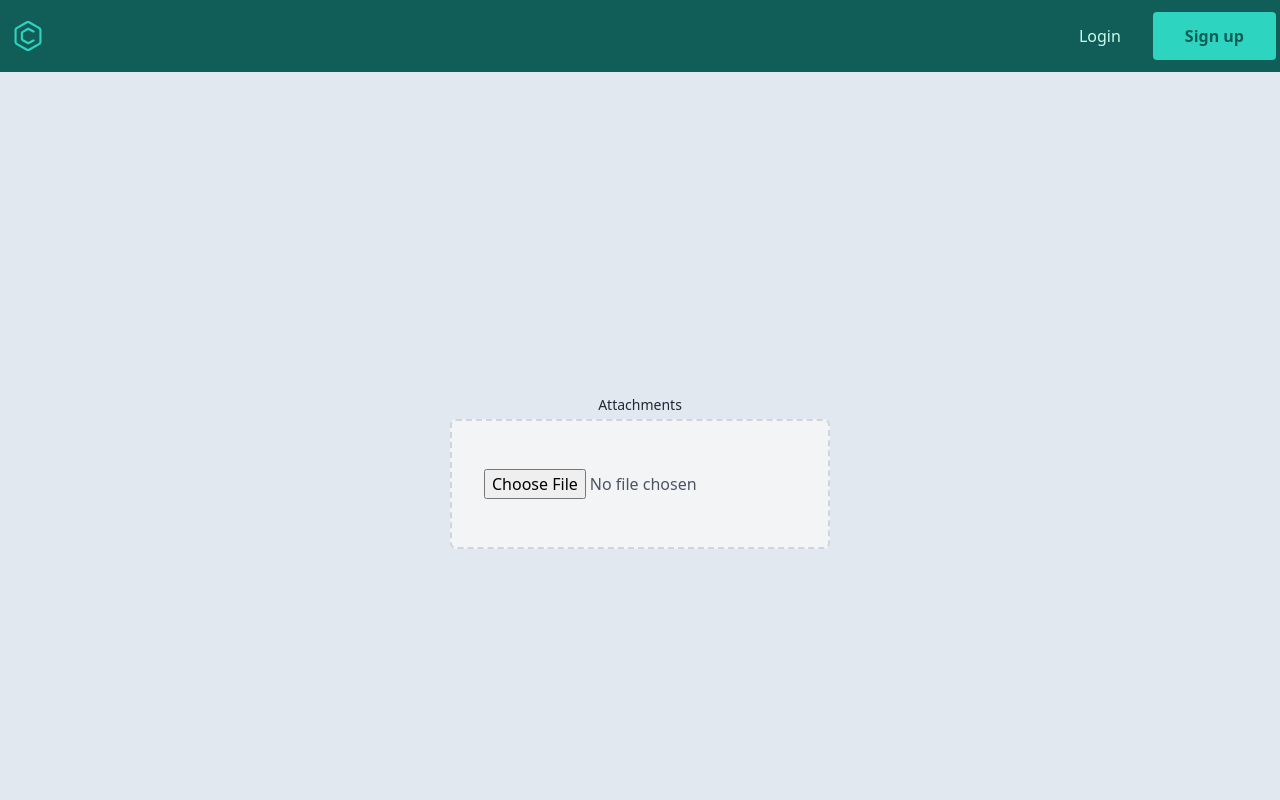
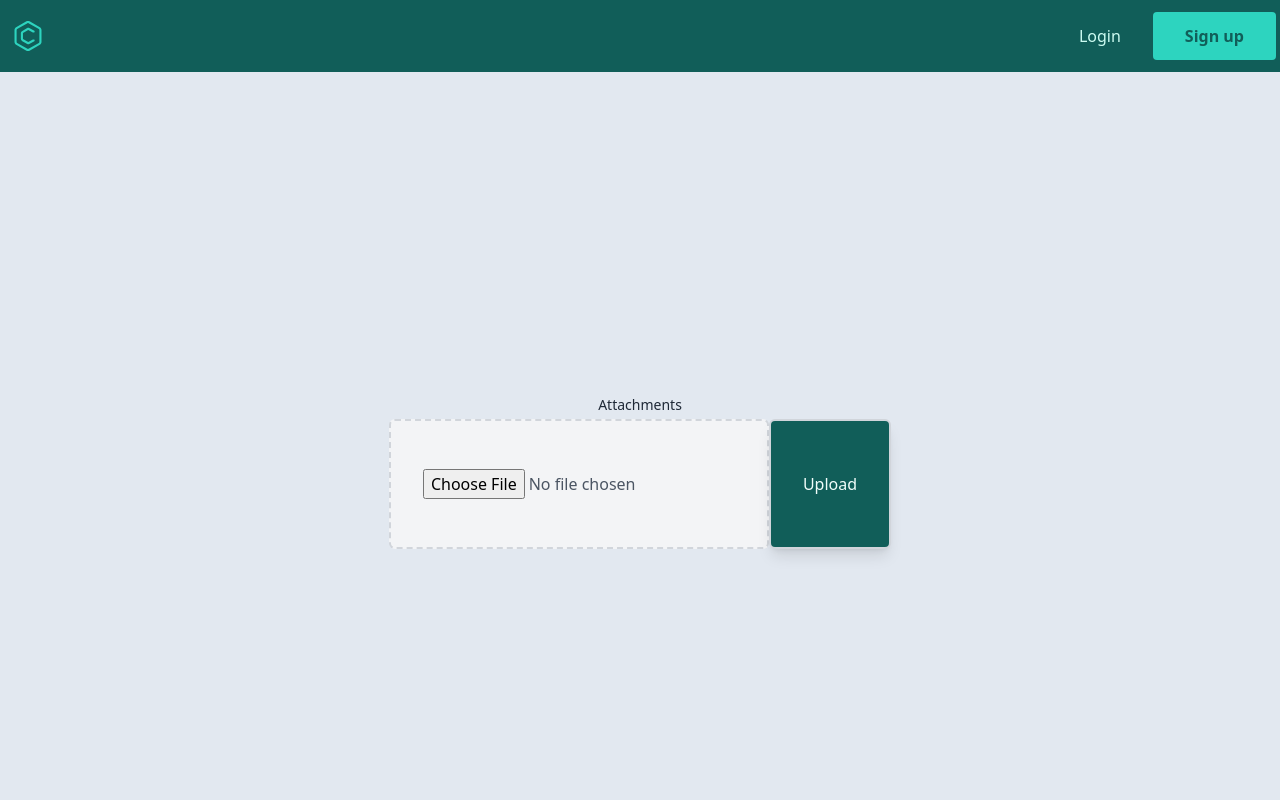
Before and after one commit to Lusanco/PalitasPR, a Svelte app in the folder frontend/: page /upload in a window 1280 px wide. Shown: the top 800 px of the page. Built offline with nearby package versions, Linux system fonts and the light colour scheme.

Commit message:
UploadImage: waiting backend for further api testing

```diff
--- a/frontend/src/components/UploadImage.svelte
+++ b/frontend/src/components/UploadImage.svelte
@@ -1,58 +1,56 @@
 <script>
   import axios from "axios";
+
   let imageFile;
-  const uploadImage = async (event) => {
-    const selectedFile = event.target.files[0];
+  let errorMessage;
 
-    if (!selectedFile) {
-      console.error("No file selected");
+  async function handleUpload() {
+    if (!imageFile) {
+      errorMessage = "Please select an image file";
       return;
     }
 
     const formData = new FormData();
-    formData.append("image", selectedFile, selectedFile.name); // Use original filename
+    formData.append("image", imageFile);
 
-    // try {
-    //   const response = await axios.post("/upload-image", formData, {
-    //     headers: {
-    //       "Content-Type": "multipart/form-data", // Set appropriate content type
-    //     },
-    //   });
-    //   console.log("Image uploaded successfully:", response.data);
-    // } catch (error) {
-    //   console.error("Error uploading image:", error);
-    // }
-
-    axios
-      .post("/upload-image", formData, {
+    try {
+      const response = await axios.post("/upload-image", formData, {
         headers: {
-          "Content-Type": "multipart/form-data", // Set appropriate content type
+          "Content-Type": "multipart/form-data",
         },
-      })
-      .then((response) => {
-        console.log("Image uploaded successfully:", response.data);
-      })
-      .catch((error) => {
-        console.error("Error uploading image:", error);
       });
-  };
-
-  // imageInput.addEventListener("change", uploadImage);
+      console.log("Image uploaded successfully:", response.data);
+    } catch (error) {
+      console.error("Error uploading image:", error);
+      errorMessage = "An error occurred while uploading the image";
+    }
+  }
 </script>
 
 <div class="flex flex-col min-h-screen">
   <div
     class="flex flex-col items-center justify-center w-full h-full min-h-screen m-auto space-y-1 text-gray-800"
   >
-    <label for="files" class="block text-sm font-medium">Attachments</label>
+    <label for="imageInput" class="block text-sm font-medium">Attachments</label
+    >
     <div class="flex">
       <input
         type="file"
-        name="files"
+        name="image"
         id="imageInput"
         bind:files={imageFile}
         class="px-8 py-12 text-gray-600 bg-gray-100 border-2 border-gray-300 border-dashed rounded-md"
+        accept="image/*"
       />
+      <button
+        class="px-8 py-12 bg-teal-800 border-2 border-gray-300 rounded-md shadow-lg text-teal-50"
+        on:click={handleUpload}
+      >
+        Upload
+      </button>
     </div>
+    {#if errorMessage}
+      <p class="text-red-500">{errorMessage}</p>
+    {/if}
   </div>
 </div>
```
